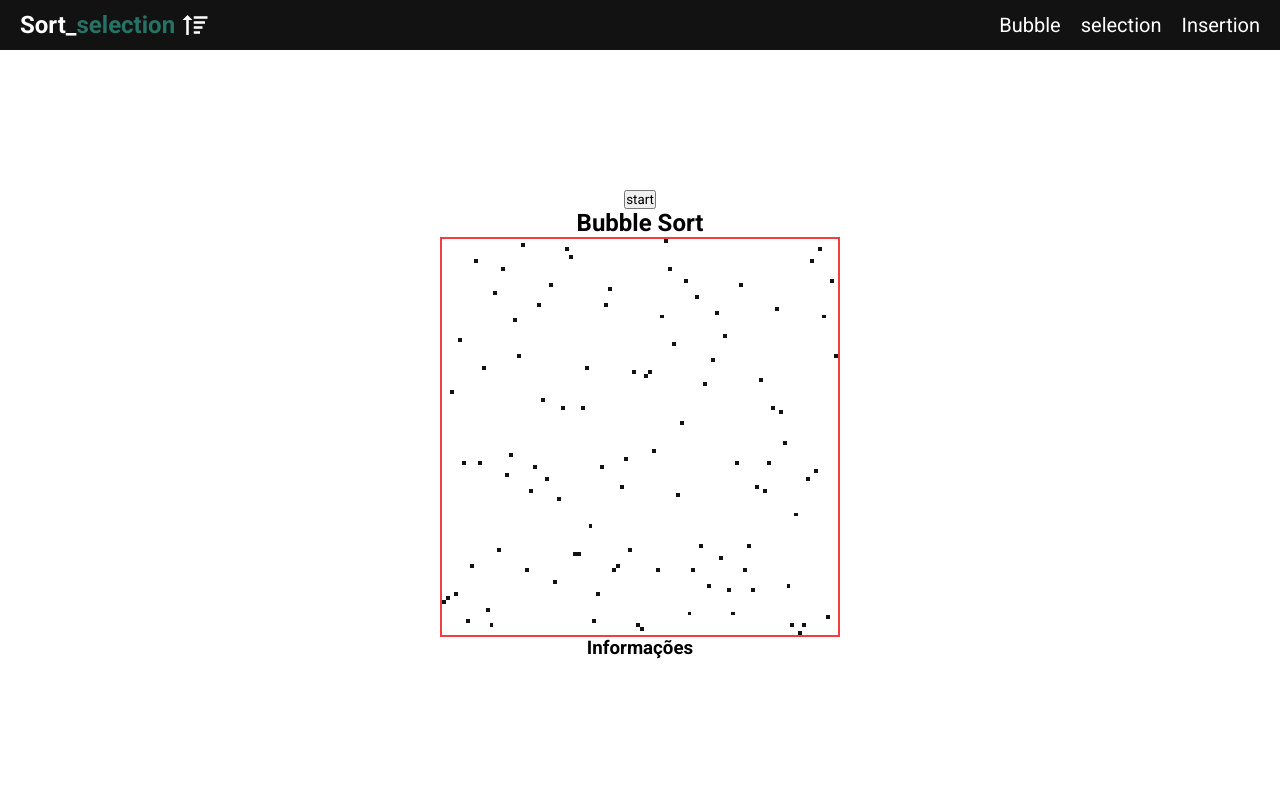
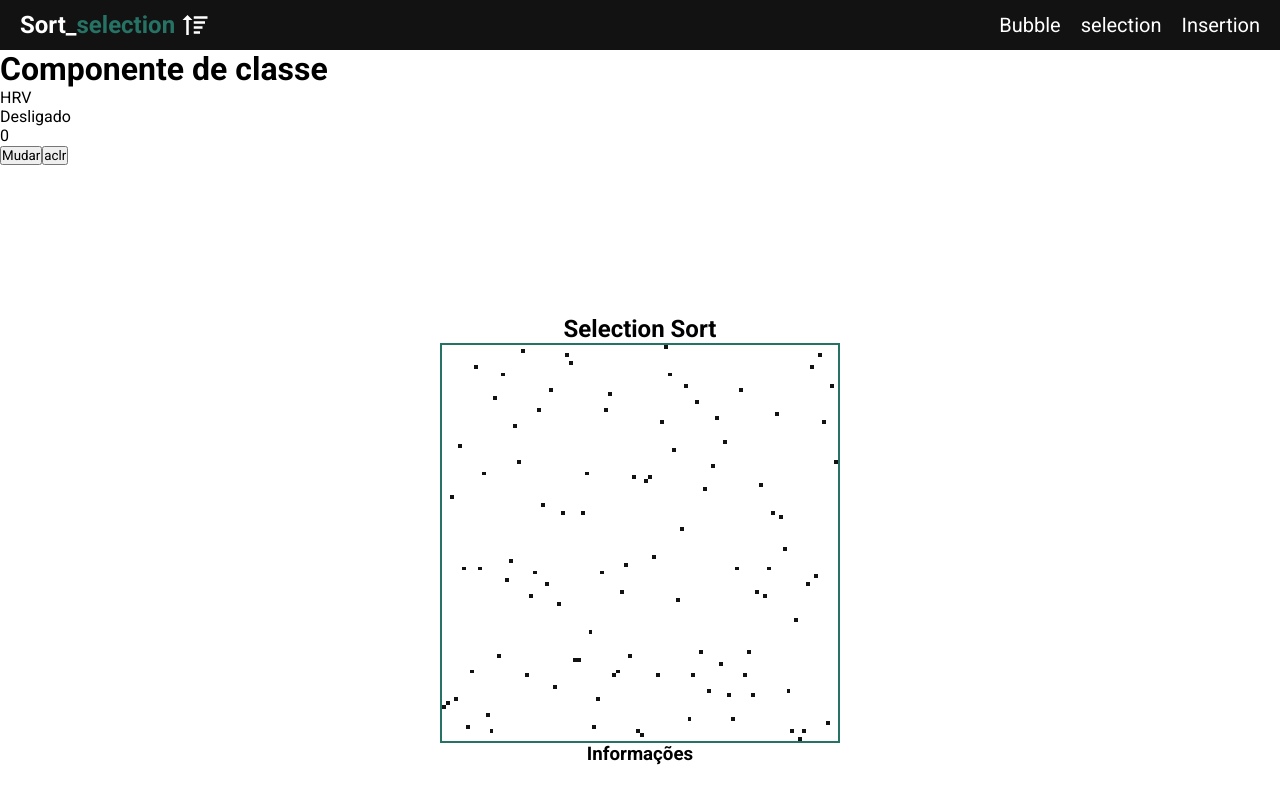
Before and after one commit to gabrieldantasoli/sort_Repo, a React (Create React App) app: page / in a window 1280 px wide. Shown: the top 800 px of the page. Built offline with nearby package versions, Linux system fonts and the light colour scheme.

Commit message:
Class Component

```diff
--- a/src/App.js
+++ b/src/App.js
@@ -15,7 +15,7 @@ function App() {
     <div className="App">
       <Rotas />
       <div className='algoritms'>
-        <Bubble />
+        <Bubble fator={10}/>
         <Selection />
         <Insertion />
       </div>
--- a/src/Components/Bubble/index.js
+++ b/src/Components/Bubble/index.js
@@ -3,7 +3,69 @@ import React, { useEffect, useState } from 'react';
 //IMPORTANDO O CSS
 import '../sort.css'
 
-export default () => {
+class Bubble extends React.Component {
+    constructor(props) {
+        super(props);
+        this.modelo = "HRV";
+        this.state = {
+            ligado: false,
+            velAtual: 0,
+        }
+        this.ld = this.mudar.bind(this);
+        this.acelerar = this.acelerar.bind(this);
+    }
+
+    mudar() {
+        //this.setState({ligado: !this.state.ligado})
+        this.setState(
+            (state) => ({
+                ligado: !state.ligado,
+            })
+        )
+    }
+
+    acelerar() {
+        this.setState(
+            (state,props) => ({
+                velAtual: state.ligado ? state.velAtual + props.fator : 0
+            })
+        )
+    }
+
+
+    componentDidMount() {
+        alert("Componente Montado")
+    }
+
+    componentDidUpdate() {
+        alert("Dados Atualisados")
+    }
+
+    // Parar de ser renderizado
+    componentWillUnmount() {
+        alert("Removido")
+    }
+
+
+    render() {
+        return(
+            <div>
+                <h1>Componente de classe</h1>
+                <p>{this.props.name}</p>
+                <p>{this.modelo}</p>
+                <p>{this.state.ligado ? "Ligado" : "Desligado"}</p>
+                <p>{this.state.velAtual}</p>
+                <button onClick={this.ld}>Mudar</button>
+                <button onClick={this.acelerar}>aclr</button>
+            </div>
+
+        )
+    }
+}
+
+export default Bubble;
+
+/*export default () => {
 
     let [array , setArray] = useState([]);
     let [loaded , setloaded] = useState(false);
@@ -24,10 +86,8 @@ function bubble() {
             }
         }
     }
-
-        console.log(data);
-
-        setArray(data);
+    setArray(data);
+    alert(data)
     }
 
     function setData() {
@@ -49,6 +109,7 @@ function bubble() {
 
     return (
         <div className='sort red' id='bubble'>
+            {array}
             <button onClick={bubble}>start</button>
             <h2 className='red'>Bubble Sort</h2>
             <div className="sortContainer">
@@ -63,4 +124,4 @@ function bubble() {
             </div>
         </div>
     )
-}
+}*/
```
